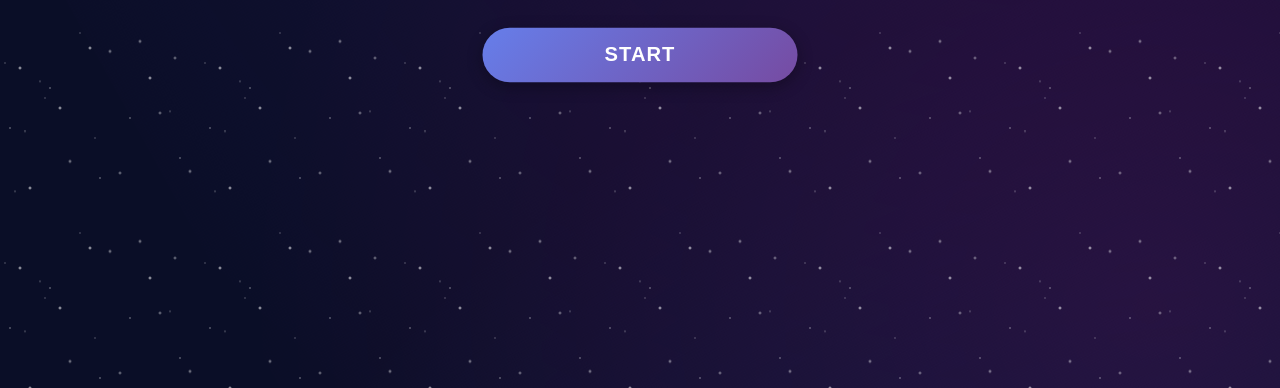
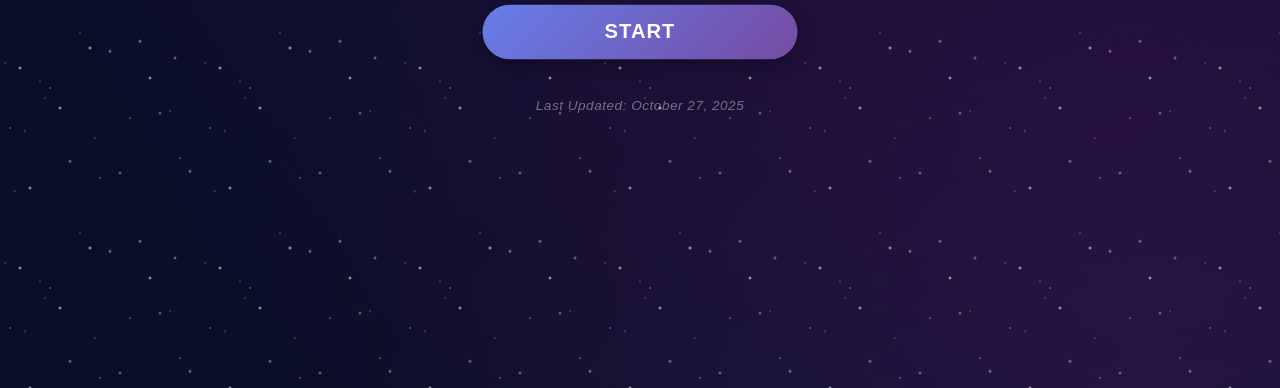
Before and after one commit to kashmoney1192/Amongus, a plain HTML site: page index.html in a window 1280 px wide. Shown: the part 412-800 px from the top of the page. Drawn offline with Linux system fonts and the light colour scheme.

Commit message:
Add last updated timestamp to title screen
Features:
- Added 'Last Updated: October 27, 2025' on title screen
- Subtle styling with italic text and low opacity
- Positioned below the START button
- Small font size (0.85rem) so it's not distracting
- Helps users know when features were last added

🤖 Generated with [Claude Code](https://claude.com/claude-code)

Co-Authored-By: Claude <noreply@anthropic.com>

```diff
--- a/index.html
+++ b/index.html
@@ -22,6 +22,9 @@
             <button class="btn btn-primary pulse" onclick="showSetupScreen()">
                 START
             </button>
+            <div class="timestamp">
+                Last Updated: October 27, 2025
+            </div>
         </div>
     </div>
 
--- a/styles.css
+++ b/styles.css
@@ -193,6 +193,14 @@ body::before {
         0 0 20px #5ed3f3;
     margin-top: 10px;
     letter-spacing: 2px;
+}
+
+.timestamp {
+    margin-top: 40px;
+    font-size: 0.85rem;
+    color: rgba(255, 255, 255, 0.4);
+    font-style: italic;
+    letter-spacing: 0.5px;
 }
 
 /* Screen Title */
```
